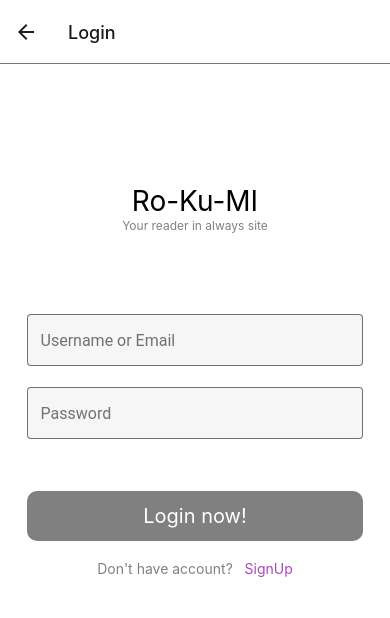
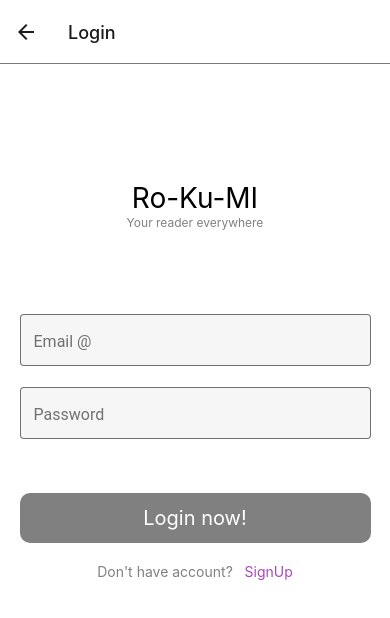
Before and after one commit to Chappie21/RoKuMi, a React Native app: screen /LoginPage in a window 390 px wide. Shown: the top 618 px of the page. Built offline with nearby package versions, Linux system fonts and the light colour scheme; no server answers.

Commit message:
feat: last feat, en San Pedro y Dios confiamos

```diff
--- /dev/null
+++ b/src/components/ModalContainer.jsx
@@ -0,0 +1,24 @@
+import React, { useCallback } from 'react';
+import { View, Modal, Text, ScrollView } from 'react-native';
+import { Ionicons } from '@expo/vector-icons';
+
+export default function ModalContainer({ visible, onModalClose, title, info }) {
+
+    const closeModal = useCallback(() => {
+        onModalClose(null)
+    }, [onModalClose])
+
+    return (
+        <Modal visible={visible} animationType="slide">
+            <View style={{ flexDirection: 'row', alignItems: 'center' }}>
+                <Ionicons name="close-outline" size={40} color="black" onPress={closeModal} style={{ margin: 10 }} />
+                <Text style={{ fontSize: 24 }}>{title}</Text>
+            </View>
+            <ScrollView
+                contentContainerStyle={{ padding: '5%' }}
+            >
+                <Text style={{textAlign: 'justify'}}>{info}</Text>
+            </ScrollView>
+        </Modal>
+    );
+}
--- a/src/views/AddChapterPage/AddChapterPage.jsx
+++ b/src/views/AddChapterPage/AddChapterPage.jsx
@@ -138,6 +138,7 @@ const AddChapterPage = ({ navigation, route }) => {
                     {/* Serie name */}
                     <TextInput
                         label='Number'
+                        keyboardType='numeric'
                         value={chapterNumber}
                         onChangeText={setChapterNumber}
                     />
--- a/src/views/LoginPage/LoginPage.jsx
+++ b/src/views/LoginPage/LoginPage.jsx
@@ -1,5 +1,5 @@
 import React, { useEffect, useState } from "react";
-import { Alert } from 'react-native'
+import { Alert, ScrollView } from 'react-native'
 import AsyncStorageLib from "@react-native-async-storage/async-storage";
 import {
     FormConatiner,
@@ -32,29 +32,29 @@ const LoginPage = ({ navigation }) => {
 
     const dispatch = useDispatch();
 
-    useEffect(() =>{
-        if(userNameOrEmail !== '' && password !== ''){
+    useEffect(() => {
+        if (userNameOrEmail !== '' && password !== '') {
             setDisabledButton(false);
-        }else{
+        } else {
             setDisabledButton(true);
         }
     }, [userNameOrEmail, password])
 
-    const handleLogin = async () =>{
+    const handleLogin = async () => {
         try {
             setIsloading(true);
             const response = await postLogin(userNameOrEmail, password);
             setIsloading(false);
 
-            if(response.status === 200){
-                const {status, message, ...userData} = response;
+            if (response.status === 200) {
+                const { status, message, ...userData } = response;
                 await AsyncStorageLib.setItem('USER', JSON.stringify(userData));
 
                 // Alamacenar datos del usuario en el storage
                 dispatch(setUser(userData));
 
                 navigation.push('TabsPage')
-            }else{
+            } else {
                 Alert.alert(
                     '',
                     response.message,
@@ -75,17 +75,22 @@ const LoginPage = ({ navigation }) => {
 
     return (
         <MainContainer>
+            <ScrollView
+                contentContainerStyle={{ alignItems: "center" }}
+                overScrollMode="never"
+            >
+                <Loading enabled={isLoading} flat={undefined} />
 
-            <Loading enabled={isLoading} flat={undefined}/>
 
                 <Title>Ro-Ku-MI</Title>
-            <SubTitle>Your reader in always site</SubTitle>
+                <SubTitle>Your reader everywhere</SubTitle>
 
                 <FormConatiner>
 
                     {/* Username o Correo*/}
                     <TextInput
-                    placeholder="Username or Email"
+                        placeholder="Email @"
+                        keyboardType='email-address'
                         value={userNameOrEmail}
                         onChangeText={setUserNameOrEmail}
                     />
@@ -109,6 +114,7 @@ const LoginPage = ({ navigation }) => {
                         Don't have account?   <RegisterHiperText onPress={() => navigation.push('RegisterPage')}>SignUp</RegisterHiperText>
                     </RegisterText>
                 </FormConatiner>
+            </ScrollView>
         </MainContainer>
     )
 }
--- a/src/views/LoginPage/LoginPage.styled.js
+++ b/src/views/LoginPage/LoginPage.styled.js
@@ -5,10 +5,6 @@ import { TextInput as MaterialTextInput, Colors } from "react-native-paper";
 export const MainContainer = styled.View`
     width: 100%
     height: 100%
-    padding: 2%
-    display: flex
-    flexDirection: column
-    alignItems: center
 `
 
 // Titulo y logo
--- a/src/views/RegisterPage/RegisterPage.jsx
+++ b/src/views/RegisterPage/RegisterPage.jsx
@@ -1,5 +1,5 @@
 import React, { useState, useEffect } from 'react';
-import { Alert } from 'react-native';
+import { Alert, ScrollView } from 'react-native';
 import AsyncStorage from "@react-native-async-storage/async-storage";
 import {
     FormConatiner,
@@ -91,8 +91,8 @@ const RegisterPage = ({ navigation }) => {
             const response = await postRegister(firstName, lastName, email, password);
             setIsLoading(false);
 
-            if(response.status === 201){
-                const {status, message, ...userData} = response;
+            if (response.status === 201) {
+                const { status, message, ...userData } = response;
 
                 await AsyncStorage.setItem('USER', JSON.stringify(userData));
 
@@ -100,7 +100,7 @@ const RegisterPage = ({ navigation }) => {
                 dispatch(setUser(userData));
 
                 navigation.push('TabsPage')
-            }else{
+            } else {
                 Alert.alert(
                     '',
                     response.message,
@@ -120,7 +120,10 @@ const RegisterPage = ({ navigation }) => {
 
     return (
         <MainContainer>
-
+            <ScrollView
+                contentContainerStyle={{ alignItems: "center" }}
+                overScrollMode="never"
+            >
                 <Loading enabled={isLoading} flat={undefined} />
 
                 <Title>Ro-Ku-Mi</Title>
@@ -204,6 +207,7 @@ const RegisterPage = ({ navigation }) => {
                         Already a reader? <LoginHiperText onPress={() => navigation.goBack()}>  Signin</LoginHiperText>
                     </LoginText>
                 </FormConatiner>
+            </ScrollView>
         </MainContainer>
     )
 }
--- a/src/views/RegisterPage/RegisterPage.styled.js
+++ b/src/views/RegisterPage/RegisterPage.styled.js
@@ -5,10 +5,6 @@ import { TextInput as MaterialTextInput, Colors, HelperText } from "react-native
 export const MainContainer = styled.View`
     width: 100%
     height: 100%
-    padding: 2%
-    display: flex
-    flexDirection: column
-    alignItems: center
 `
 
 // Titulo y logo
--- a/src/views/SearchPage/SearchPage.jsx
+++ b/src/views/SearchPage/SearchPage.jsx
@@ -90,7 +90,7 @@ const SearchPage = ({ navigation }) => {
                 <Loading enabled={loading} />
 
                 <Searchbar
-                    style={{ marginTop: 10 }}
+                    style={{ marginTop: 10, borderColor: 'gray'}}
                     placeholder='Search series'
                     onChangeText={onChangeSearch}
                     value={searchQuery}
--- a/src/views/SearchPage/SearchPage.styled.js
+++ b/src/views/SearchPage/SearchPage.styled.js
@@ -9,7 +9,7 @@ export const MainContainer = styled.View`
 `
 
 export const SeriesContainer = styled.View`
-    marginTop: 10%
+    marginTop: 2%
     width: 100%
     height: 100%
 `
--- a/src/views/SerieProfilePage/SerieProfilePage.jsx
+++ b/src/views/SerieProfilePage/SerieProfilePage.jsx
@@ -22,6 +22,7 @@ import NoContent from '../../components/NoContent/NoContent';
 import Loading from '../../components/Loading'
 import { Ionicons, Feather, AntDesign } from '@expo/vector-icons';
 import Toast from 'react-native-root-toast'
+import ModalContainer from "../../components/ModalContainer";
 
 
 // API
@@ -39,6 +40,7 @@ const SerieProfilePage = ({ navigation, route }) => {
     const [chapters, setChapters] = useState([]);
     const [loading, setLoading] = useState(false);
     const [isFollow, setIsFollow] = useState(false);
+    const [showDescription, setShowDescription] = useState(false);
     const isOwned = user ? (serie?.posted_by.idUser === user?.idUser || user?.role === 'administrator') : false
 
     // Color de texto para borde y texto dependiendo del status de la serie
@@ -232,7 +234,7 @@ const SerieProfilePage = ({ navigation, route }) => {
             const response = await deleteChapter(chapter.idChapter);
             setLoading(false);
 
-            if(response.status === 200){
+            if (response.status === 200) {
 
                 // delete chapter eliminated
                 let newChapterList = chapters.filter(chap => chap.idChapter !== chapter.idChapter);
@@ -245,7 +247,7 @@ const SerieProfilePage = ({ navigation, route }) => {
                     textColor: 'black',
                     position: -50
                 });
-            }else{
+            } else {
                 Alert.alert(
                     '',
                     response.message,
@@ -285,10 +287,14 @@ const SerieProfilePage = ({ navigation, route }) => {
 
                 {/* Informacion principal de la serie */}
                 <SerieInfoContainer>
-                    <AvatarImage
-                        src={serie?.cover}
-                        size={200}
-                    />
+                    <TouchableOpacity
+                        onPress={() => setShowDescription(true)}
+                    >
+                        <AvatarImage
+                            src={serie?.cover}
+                            size={200}
+                        />
+                    </TouchableOpacity>
                     <SerieTitle>{serie?.name}</SerieTitle>
                     <InfoText>{serie?.author}</InfoText>
                     <StatusBorder color={colorStatus[serie?.status]}>
@@ -336,6 +342,15 @@ const SerieProfilePage = ({ navigation, route }) => {
                     />
                 </AddButton>
             }
+
+
+            <ModalContainer
+                visible={showDescription}
+                title={serie?.name}
+                info={serie?.description}
+                onModalClose={() => setShowDescription(false)}
+            />
+
         </MainContainer>
     )
 }
```
Lines whose indentation alone changed are shown as unchanged.
